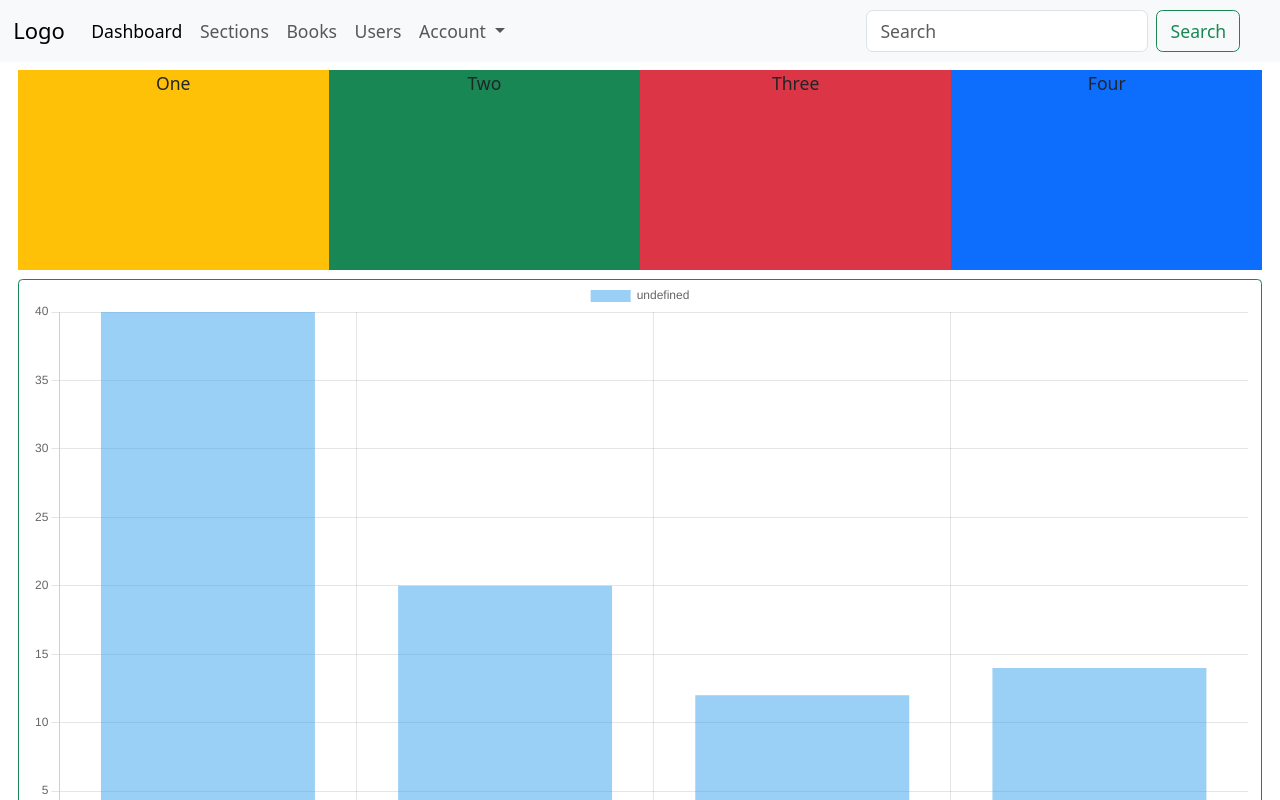
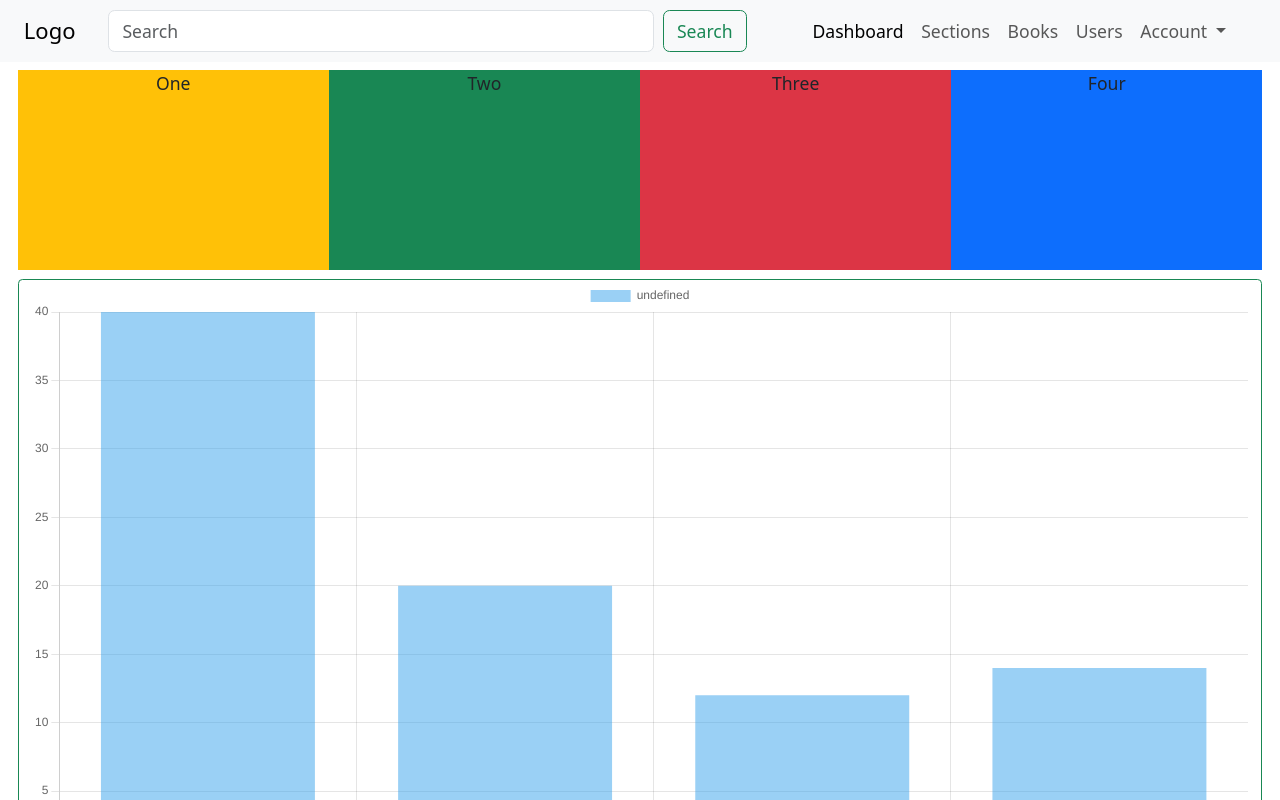
Before and after one commit to karanpatil1604/library-management-system-ui, a Vue app: page / in a window 1280 px wide. Shown: the top 800 px of the page. Built offline with nearby package versions, Linux system fonts and the light colour scheme.

Commit message:
Dashboard and Sections Layouts are SATISFACTORILY ready

```diff
--- a/index.html
+++ b/index.html
@@ -1,9 +1,9 @@
-<!DOCTYPE html>
+<!doctype html>
 <html lang="en">
   <head>
-    <meta charset="UTF-8">
-    <link rel="icon" href="/favicon.ico">
-    <meta name="viewport" content="width=device-width, initial-scale=1.0">
+    <meta charset="UTF-8" />
+    <link rel="icon" href="/favicon.ico" />
+    <meta name="viewport" content="width=device-width, initial-scale=1.0" />
     <title>Vite App</title>
   </head>
   <body>
--- a/src/components/Navbar/BrandLogo.vue
+++ b/src/components/Navbar/BrandLogo.vue
@@ -1,3 +1,5 @@
 <template>
-  <div class="navbar-brand">Logo</div>
+  <div class="navbar-brand">
+    <RouterLink to="/" style="text-decoration: none; color: inherit">Logo</RouterLink>
+  </div>
 </template>
--- a/src/components/Navbar/NavBar.vue
+++ b/src/components/Navbar/NavBar.vue
@@ -5,12 +5,21 @@ import NavMenue from '@/components/Navbar/NavMenue.vue'
 </script>
 <template>
   <nav class="navbar navbar-expand-lg bg-body-tertiary">
-    <div class="container-fluid">
-      <BrandLogo />
-      <NavMenue>
-        <SearchBar class="me-md-4" />
-      </NavMenue>
+    <div class="container row">
+      <BrandLogo class="col-2 col-md-1 p-md-0 p-xs-1 m-0 ps-md-1 text-md-center" />
+      <SearchBar class="col-md-7 col-8" />
+      <NavMenue class=""> </NavMenue>
     </div>
   </nav>
 </template>
-<style scoped></style>
+<style scoped>
+.row {
+  margin: 0;
+  padding: 0;
+}
+
+.col-md-* {
+  padding: 0;
+  margin: 0;
+}
+</style>
--- a/src/components/Navbar/NavMenue.vue
+++ b/src/components/Navbar/NavMenue.vue
@@ -1,6 +1,6 @@
 <template>
   <button
-    class="navbar-toggler"
+    class="navbar-toggler col-2"
     type="button"
     data-bs-toggle="collapse"
     data-bs-target="#navbarScroll"
@@ -10,8 +10,11 @@
   >
     <span class="navbar-toggler-icon"></span>
   </button>
-  <div class="collapse navbar-collapse" id="navbarScroll">
-    <ul class="navbar-nav me-auto my-2 my-lg-0 navbar-nav-scroll" style="--bs-scroll-height: 100px">
+  <div
+    class="collapse navbar-collapse p-md-0 w-md-100 col-md-5 d-md-flex justify-content-md-end"
+    id="navbarScroll"
+  >
+    <ul class="navbar-nav my-md-2 my-lg-0 navbar-nav-scroll" style="--bs-scroll-height: 100px">
       <li class="nav-item">
         <RouterLink to="/" class="nav-link active">Dashboard</RouterLink>
       </li>
@@ -41,6 +44,5 @@
         </ul>
       </li>
     </ul>
-    <slot></slot>
   </div>
 </template>
--- a/src/components/Placeholder/PlaceholderCard.vue
+++ b/src/components/Placeholder/PlaceholderCard.vue
@@ -1,6 +1,6 @@
 <template>
   <div class="card" aria-hidden="true">
-    <img src="../../assets//imgs/600x600.png" class="card-img-top w-100" />
+    <!-- <img src="../../assets//imgs/600x600.png" class="card-img-top w-100" /> -->
     <div class="card-body">
       <p class="card-text placeholder-glow">
         <span class="placeholder col-6"></span>
--- a/src/views/SectionsView.vue
+++ b/src/views/SectionsView.vue
@@ -4,7 +4,7 @@ import PlaceholderCard from '@/components/Placeholder/PlaceholderCard.vue'
 
 <template>
   <div class="p-2 m-2 w-100">
-    <div class="row row-cols-1 row-cols-sm-2 row-cols-md-4 gap-2">
+    <div class="row d-md-flex row-cols-md-4 gap-2">
       <PlaceholderCard></PlaceholderCard>
       <PlaceholderCard></PlaceholderCard>
       <PlaceholderCard></PlaceholderCard>
```
